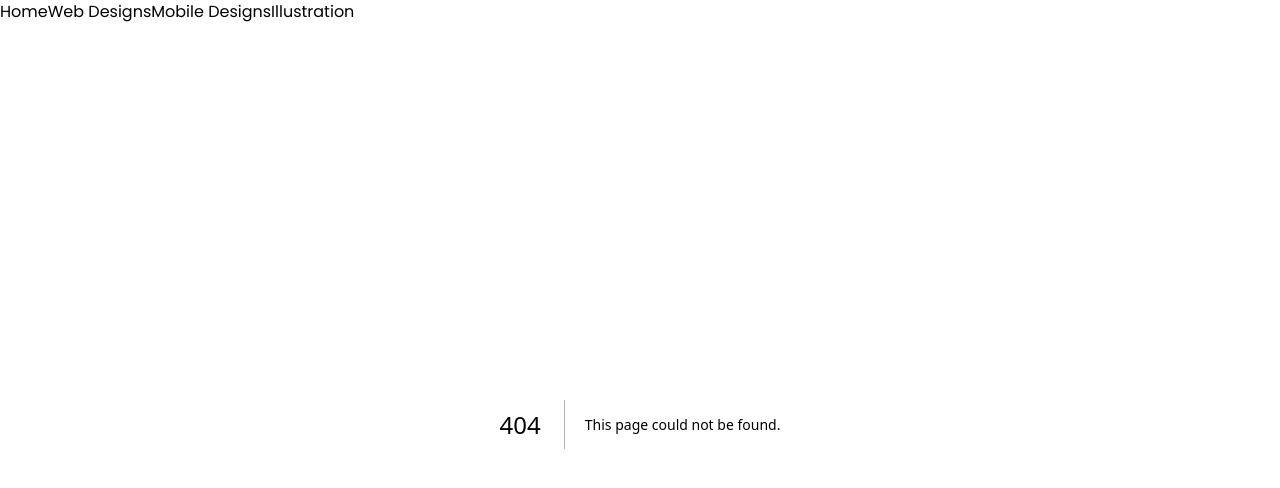
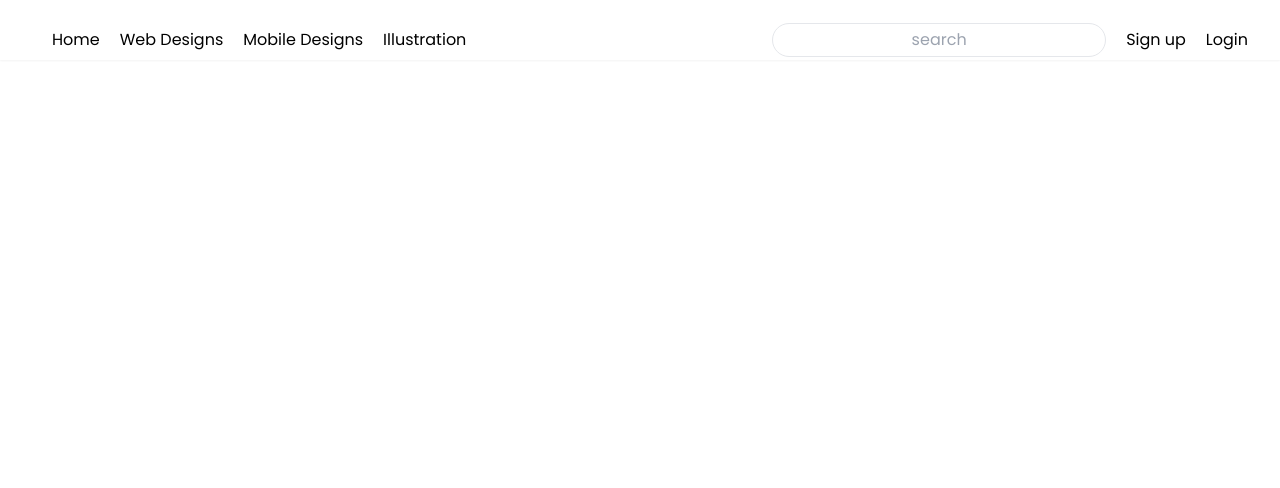
Before and after one commit to 120lennox/auth-system, a Next.js app in the folder auth/: page /signup in a window 1280 px wide. Before the commit this address had no page. Shown: the top 488 px of the page. Built offline with nearby package versions, Linux system fonts and the light colour scheme.

Commit message:
done with navbar. added and styled all nav items

```diff
--- a/auth/app/components/navbar/navbar.tsx
+++ b/auth/app/components/navbar/navbar.tsx
@@ -1,22 +1,29 @@
 import Link from "next/link"
 
 export default function NavBar(){
-    return <div>
-        <div>
-            <div>
-                <div></div>
-                <Link>Home</Link>
-                <Link>Web Designs</Link>
-                <Link>Mobile Designs</Link>
-                <Link>Illustration</Link>
+    return <div className="fixed top-0 bg-white w-full shadow-sm">
+        <div className="mx-8 mt-5">
+            <div className="flex flex-row justify-between items-center">
+                <div className="flex flex-row items-center space-x-5">
+                    <div className="h-[40px] w-[40] bg-slate-300 rounded-full"></div>
+                    <Link href="/">Home</Link>
+                    <Link href="/">Web Designs</Link>
+                    <Link href="/">Mobile Designs</Link>
+                    <Link href="/">Illustration</Link>
+                </div>
+
+                <div className="flex flex-row justify-between items-center space-x-5">
+                    <div className="">
+                        <input className="border rounded-full text-center py-1 px-2" type="text" placeholder="search" />
+                    </div>
+                    <div>
+                        <Link href="/login">Sign up</Link>
+                    </div>
+                    <div>
+                        <Link href="/signup">Login</Link>
+                    </div>
+                </div>
             </div>
-        </div>
-        <div>
-            <div>
-
-            </div>
-            <div></div>
-            <div></div>
         </div>
     </div>
 }
--- /dev/null
+++ b/auth/app/login/page.tsx
@@ -0,0 +1,5 @@
+export default function login(){
+    return <div>
+        <h1>Login</h1>
+    </div>
+}
--- /dev/null
+++ b/auth/app/signup/page.tsx
@@ -0,0 +1,7 @@
+export default function signup(){
+    return <div>
+        <div>
+            <h1>signup</h1>
+        </div>
+    </div>
+}
```
